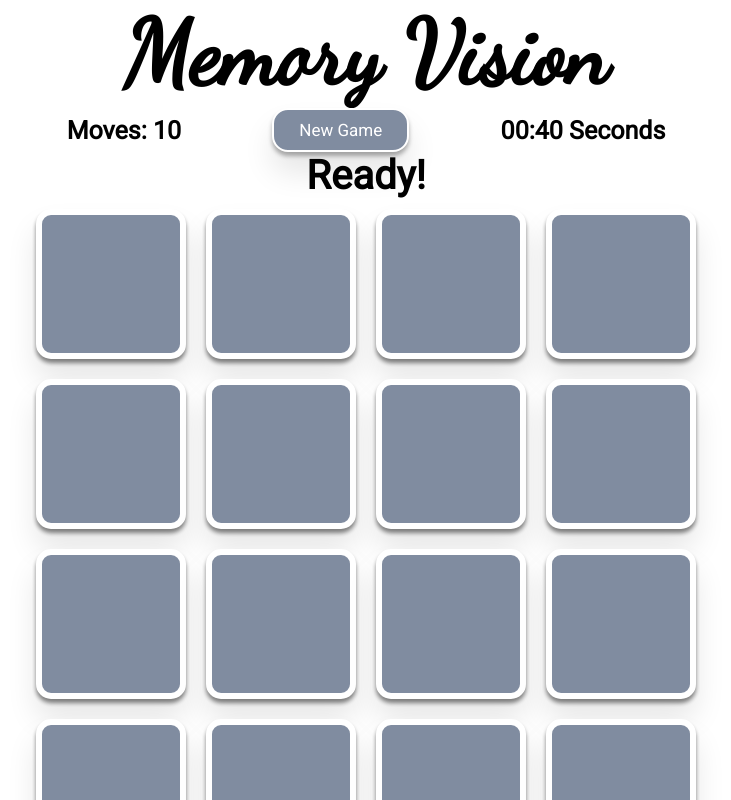
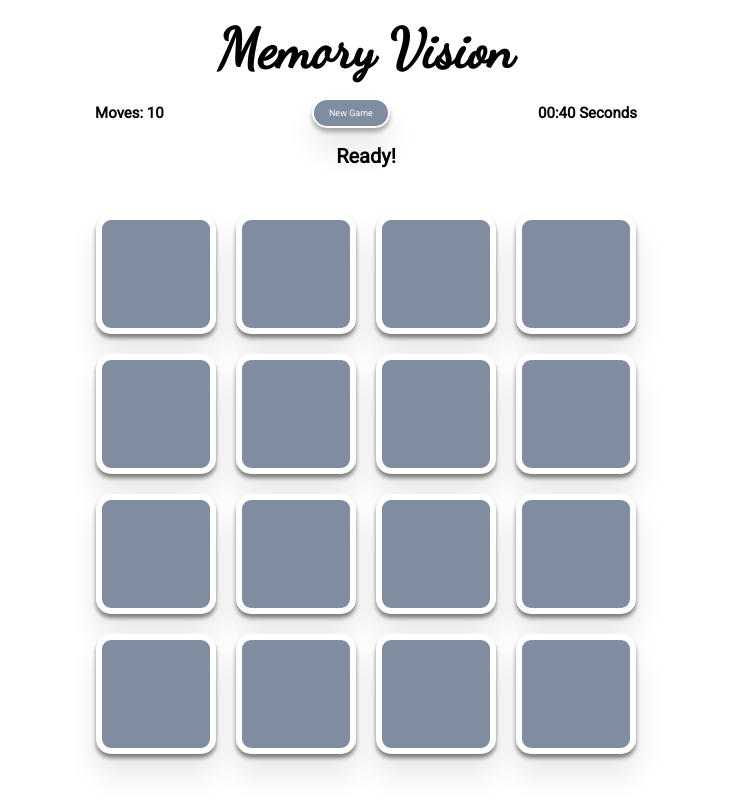
Before and after one commit to dc5trust/Memory-Vision, a plain HTML site: page index.html in a window 1280 px wide. Shown: the whole page, without its empty margins (274-1005 px from the left). Drawn offline with nearby package versions, Linux system fonts and the light colour scheme.

Commit message:
mobile bug fixes

```diff
--- a/style/style.scss
+++ b/style/style.scss
@@ -243,3 +243,47 @@ html {
     display: none;
   }
 }
+
+@media only screen and (min-height: 400px) and (max-height: 912px) and (min-width: 950px){
+  .main-container {
+    .box-container {
+      // display: grid;
+      grid-template-columns: repeat(4, 14rem);
+      grid-template-rows: repeat(4, 14rem);
+      height: 60rem;
+      width: 56rem;
+      // grid-gap: 0.5rem;
+    }
+    .box {
+      height: 12rem;
+      width: 12rem;
+      // align-self: center;
+      // justify-self: center;
+    }
+    .moves-title,
+    .timer {
+      font-size: 1.5rem;
+    }
+  }
+
+  .button-container {
+    // display: flex;
+    // justify-content: space-around;
+    // align-items: center;
+    // width: 45rem;
+
+    button {
+      padding: .8rem 1.5rem;
+      font-size: .9rem;
+    }
+  }
+
+  .status {
+    font-size: 2rem;
+  }
+
+  .main-title {
+    font-size: 5.5rem;
+  }
+
+}
```
Also changed, not shown: style/style.css, 1 other file.
